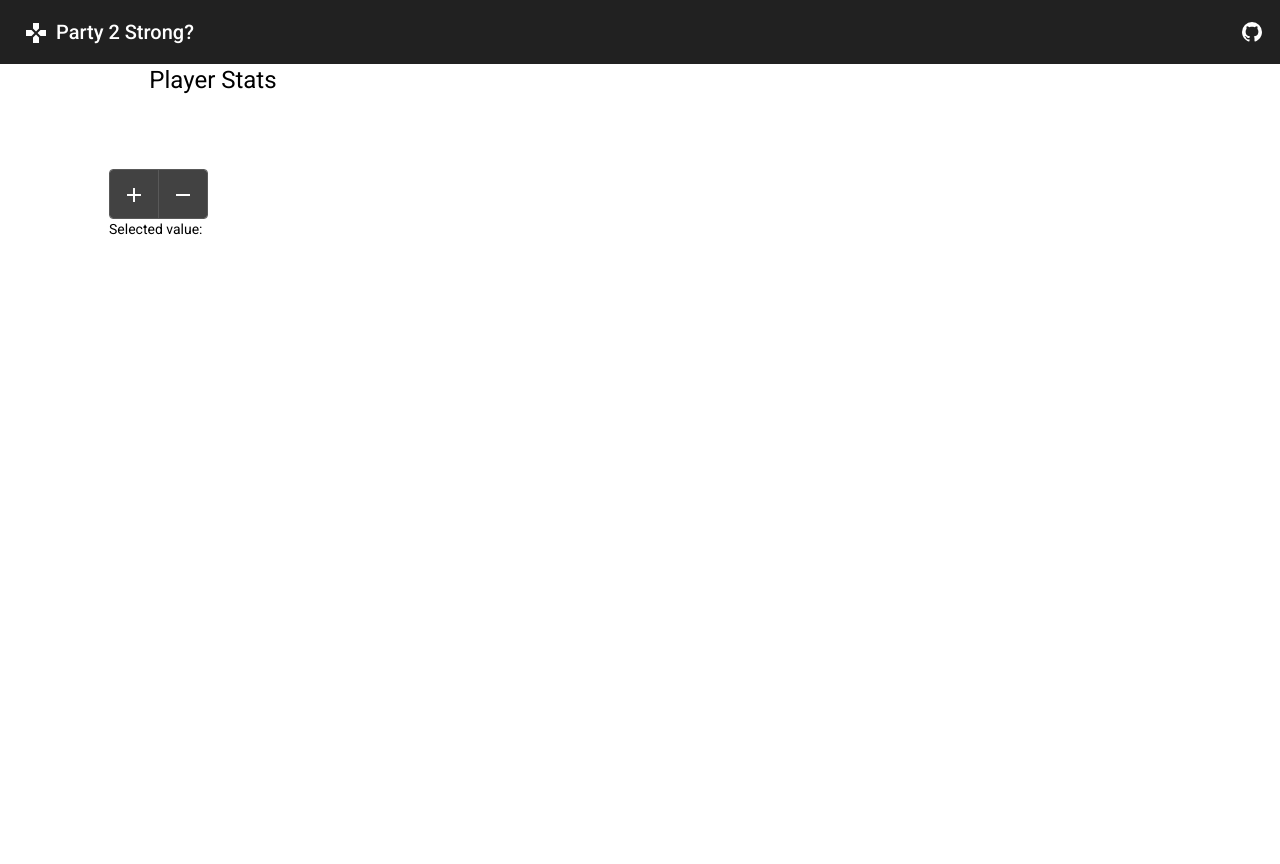
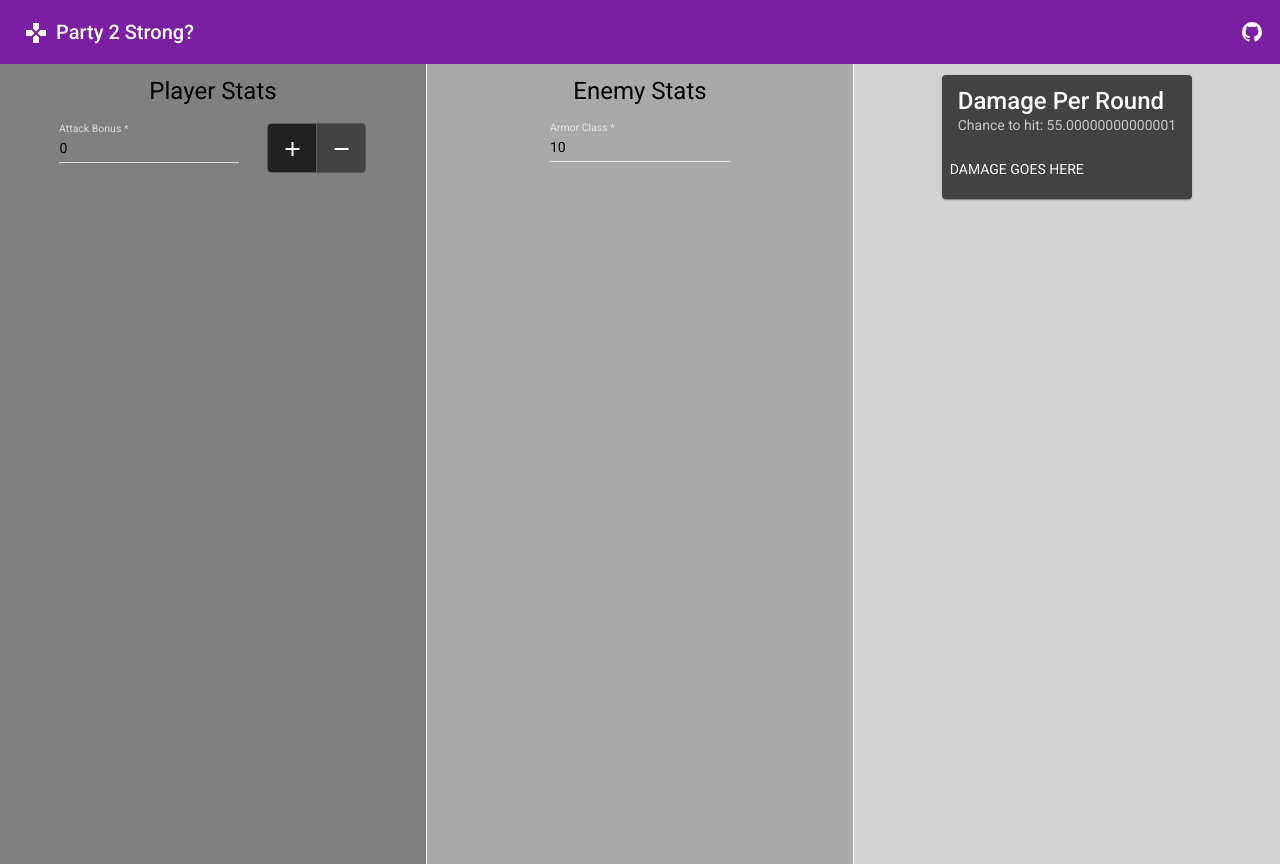
Before and after one commit to FireWallach/DeathHouseDPR, an Angular app: page / in a window 1280 px wide. Before the commit the page ends 800 px from the top, so only its background shows below. Built offline with nearby package versions, Linux system fonts and the light colour scheme.

Commit message:
Added data binding for future calculations

```diff
--- a/src/app/dpr-toolbar/dpr-toolbar.component.html
+++ b/src/app/dpr-toolbar/dpr-toolbar.component.html
@@ -1,4 +1,4 @@
-<mat-toolbar>
+<mat-toolbar class="mat-primary">
   <button mat-icon-button>
     <mat-icon>games</mat-icon>
   </button>
--- a/src/app/dprcalc/dprcalc.component.html
+++ b/src/app/dprcalc/dprcalc.component.html
@@ -1,23 +1,43 @@
-<mat-grid-list cols="3" rowHeight="2:1">
-    <mat-grid-tile>
+<mat-grid-list cols="3" rowHeight="100%">
+    <mat-grid-tile id="left-sidebar">
         <div class="playerStats">
-        <h1>Player Stats</h1>
+            <h1 class="mat-primary">Player Stats</h1>
             <div>
                 <mat-form-field appearance="legacy" class="attackBonusValue">
                     <mat-label>Attack Bonus</mat-label>
-                <input #attackBonus matInput placeholder="0">
+                    <input matInput required [(ngModel)]="attackBonus" [value]="attackBonus" required>
                 </mat-form-field>
-            <mat-button-toggle-group #polarity="matButtonToggleGroup">
-                <mat-button-toggle value="+">
+                <mat-button-toggle-group [(ngModel)]="polarity">
+                    <mat-button-toggle [value]="1">
                         <mat-icon>add</mat-icon>
                     </mat-button-toggle>
-                <mat-button-toggle value="-">
+                    <mat-button-toggle [value]="-1">
                         <mat-icon>remove</mat-icon>
                     </mat-button-toggle>
                 </mat-button-toggle-group>
-            <div>Selected value: {{polarity.value}}{{attackBonus.value}}</div>
             </div>
         </div>
     </mat-grid-tile>
-    <mat-grid-tile></mat-grid-tile>
+    <mat-grid-tile>
+        <div class="enemyStats">
+            <h1 class="mat-primary">Enemy Stats</h1>
+            <div>
+                <mat-form-field appearance="legacy" class="dprValue">
+                    <mat-label>Armor Class</mat-label>
+                    <input matInput required [(ngModel)]="enemyArmorClass" [value]="enemyArmorClass" required>
+                </mat-form-field>
+            </div>
+        </div>
+    </mat-grid-tile>
+    <mat-grid-tile>
+        <div class="results">
+            <mat-card>
+                <mat-card-title>Damage Per Round</mat-card-title>
+                <mat-card-subtitle>Chance to hit: {{chanceToHit}}</mat-card-subtitle>
+                <mat-card-actions>
+                    <p class="mat-primary">DAMAGE GOES HERE</p>
+                </mat-card-actions>
+            </mat-card>
+        </div>
+    </mat-grid-tile>
 </mat-grid-list>
--- a/src/app/dprcalc/dprcalc.component.scss
+++ b/src/app/dprcalc/dprcalc.component.scss
@@ -1,10 +1,48 @@
+@use 'sass:map';
+@import '~@angular/material/theming';
+
+$app-primary: mat-palette($mat-pink);
+$app-accent: mat-palette($mat-blue-grey);
+$theme: mat-light-theme((color: (primary: $app-primary,
+                accent: $app-accent,
+            )));
+
+$color: mat-get-color-config($theme);
+
+$primary: map-get($color, primary);
+$accent: map-get($color, accent);
+
 .playerStats {
     display: flex;
     flex-direction: column;
     align-items: center;
     justify-content: top;
-    width: 33%;
+    width: 100%;
     height: 100%;
+    background-color: grey;
+        padding-top: 5%;
+}
+
+.enemyStats {
+    display: flex;
+    flex-direction: column;
+    align-items: center;
+    justify-content: top;
+    width: 100%;
+    height: 100%;
+    background-color: darkgrey;
+        padding-top: 5%;
+}
+
+.results {
+    display: flex;
+    flex-direction: column;
+    align-items: center;
+    justify-content: top;
+    width: 100%;
+    height: 100%;
+    background-color: lightgrey;
+    padding-top: 5%;
 }
 
 .attackBonusValue {
--- a/src/app/dprcalc/dprcalc.component.ts
+++ b/src/app/dprcalc/dprcalc.component.ts
@@ -16,4 +16,9 @@ export class DPRCalcComponent implements OnInit {
   constructor() {}
 
   ngOnInit(): void {}
+
+  public attackBonus: number = 0;
+  public polarity: number = 1;
+  public enemyArmorClass: number = 10;
+  public chanceToHit: number = ((21-this.enemyArmorClass - (this.attackBonus*this.polarity))/20)*100;
 }
--- a/src/app/material/material.module.ts
+++ b/src/app/material/material.module.ts
@@ -41,6 +41,7 @@ import { MatTooltipModule } from '@angular/material/tooltip';
 import { MatPaginatorModule } from '@angular/material/paginator';
 import { MatSortModule } from '@angular/material/sort';
 import { MatTableModule } from '@angular/material/table';
+import { FormsModule } from '@angular/forms';
 
 @NgModule({
   declarations: [],
@@ -117,7 +118,8 @@ import { MatTableModule } from '@angular/material/table';
     MatTooltipModule,
     MatPaginatorModule,
     MatSortModule,
-    MatTableModule
+    MatTableModule,
+    FormsModule
   ],
   providers: [MatDatepickerModule],
 })
```
Lines whose indentation alone changed are shown as unchanged.
